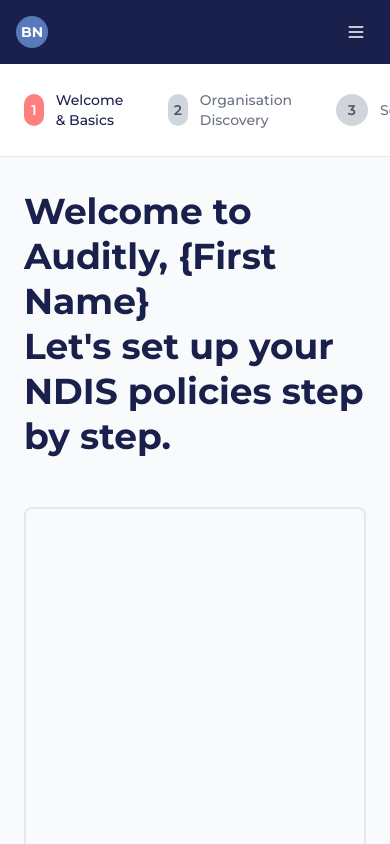
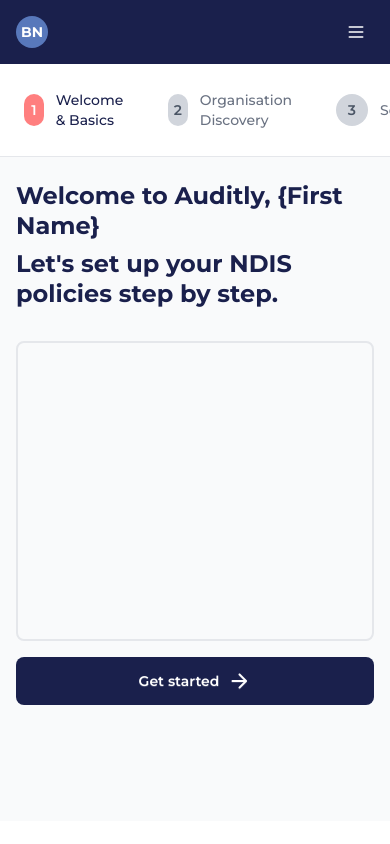
Before and after one commit to vrushikvisavadiya/auditly-frontend, a Next.js app: page /welcome in a window 390 px wide. Shown: the top 844 px of the page. Built offline with nearby package versions, Linux system fonts and the light colour scheme.

Commit message:
- Responsive

```diff
--- a/sections/welcome/Step1.tsx
+++ b/sections/welcome/Step1.tsx
@@ -17,57 +17,46 @@
   const handleGetStarted = () => {
     dispatch(completeStep(1));
     dispatch(
-      updateFormData({ step: 1, data: { welcomed: true, textContent: "" } })
+      updateFormData({ step: 1, data: { welcomed: true, textContent } })
     );
     onNext();
   };
 
   return (
-    <div className="max-w-5xl mx-auto px-6 py-8 min-h-[calc(100vh-200px)]">
+    <div className="w-full max-w-5xl mx-auto px-4 sm:px-6 py-6 sm:py-8 min-h-[calc(100vh-200px)]">
       {/* Header Section */}
-      <div className=" mb-12">
-        <h1 className="text-4xl  font-bold text-[var(--auditly-dark-blue)] mb-6 leading-tight">
-          Welcome to Auditly, {"{First Name}"} <br />
+      <div className="mb-8 sm:mb-12">
+        <h1 className="text-2xl sm:text-3xl lg:text-4xl font-bold text-[var(--auditly-dark-blue)] mb-4 sm:mb-6 leading-tight">
+          Welcome to Auditly, {"{First Name}"}
+          <br className="hidden sm:block" />
+          <span className="block sm:inline mt-2 sm:mt-0">
             Let&apos;s set up your NDIS policies step by step.
+          </span>
         </h1>
       </div>
 
       {/* Main Content Box */}
-      <div className="max-w-5xl mx-auto">
-        <div className="">
-          <div className="min-h-[400px] flex flex-col">
-            {/* <label className="block text-lg font-medium text-[var(--auditly-dark-blue)] mb-4">
-              Tell us about your organization and goals:
-            </label> */}
+      <div className="w-full">
+        <div className="flex flex-col h-[300px] sm:h-[400px] lg:h-[450px]">
           <textarea
             value={textContent}
             onChange={(e) => setTextContent(e.target.value)}
             placeholder=""
-              className="flex-1 w-full p-6 border-2 border-gray-200 rounded-lg focus:border-[var(--auditly-dark-blue)] focus:ring-2 focus:ring-[var(--auditly-dark-blue)]/20 focus:outline-none resize-none text-gray-700 text-base leading-relaxed min-h-[400px]"
-              style={{ minHeight: "400px" }}
+            className="flex-1 w-full p-4 sm:p-6 border-2 border-gray-200 rounded-lg focus:border-[var(--auditly-dark-blue)] focus:ring-2 focus:ring-[var(--auditly-dark-blue)]/20 focus:outline-none resize-none text-gray-700 text-sm sm:text-base leading-relaxed"
           />
-            {/* <div className="flex justify-between items-center mt-4">
-              <p className="text-sm text-gray-500">
-                {textContent.length} characters
-              </p>
-              <p className="text-sm text-gray-500">
-                This information helps us customize your experience
-              </p>
-            </div> */}
         </div>
 
         {/* Get Started Button - Bottom Right */}
-          <div className="flex justify-end mt-6">
+        <div className="flex justify-end mt-4 sm:mt-6">
           <Button
             onClick={handleGetStarted}
             iconRight={<Icon name="arrow_forward" />}
-              className="btn-lg px-8 py-4 text-lg font-semibold shadow-lg hover:shadow-xl transition-all duration-200 transform hover:scale-105"
+            className="btn-lg px-6 sm:px-8 py-3 sm:py-4 text-base sm:text-lg font-semibold shadow-lg hover:shadow-xl transition-all duration-200 transform hover:scale-105 w-full sm:w-auto"
           >
             Get started
           </Button>
         </div>
       </div>
     </div>
-    </div>
   );
 }
```
Lines whose indentation alone changed are shown as unchanged.
